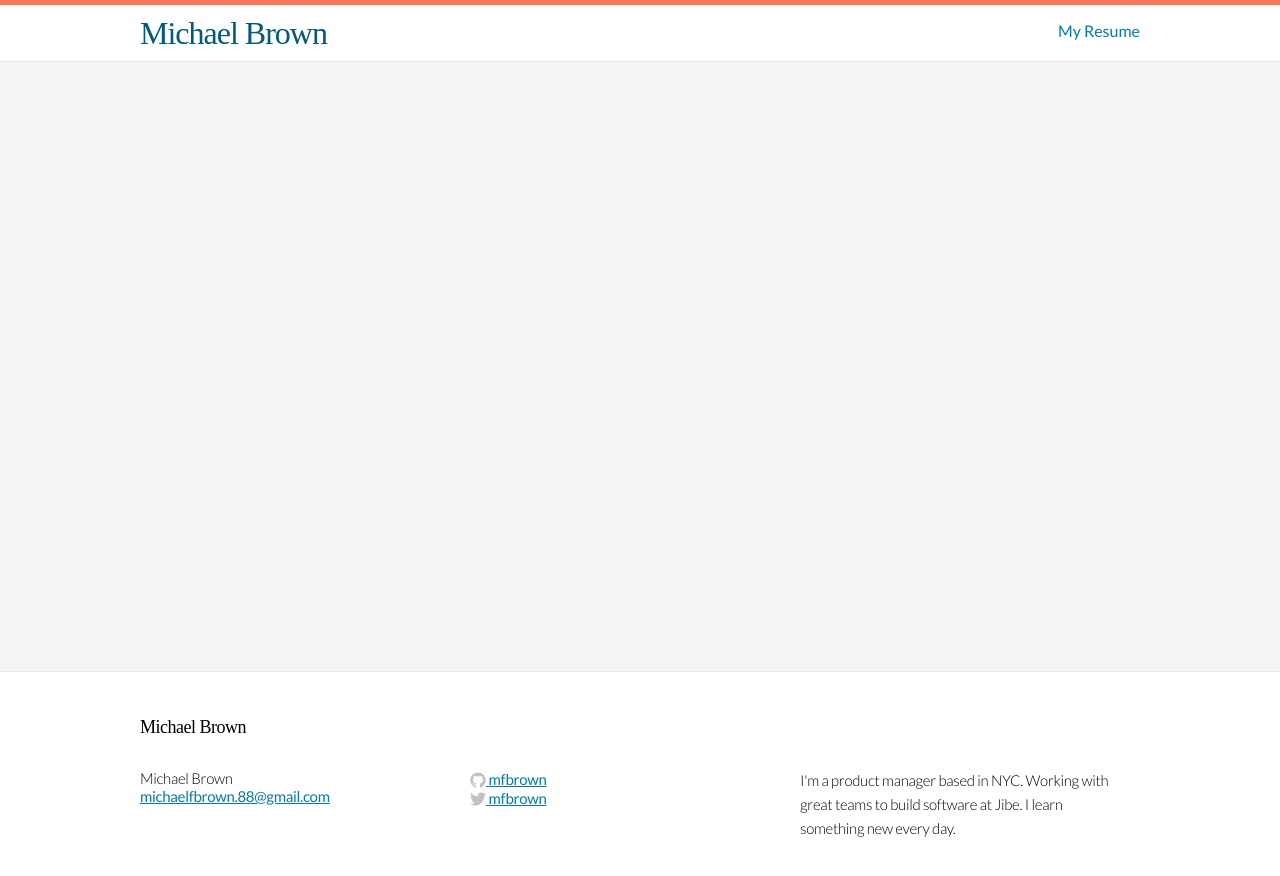
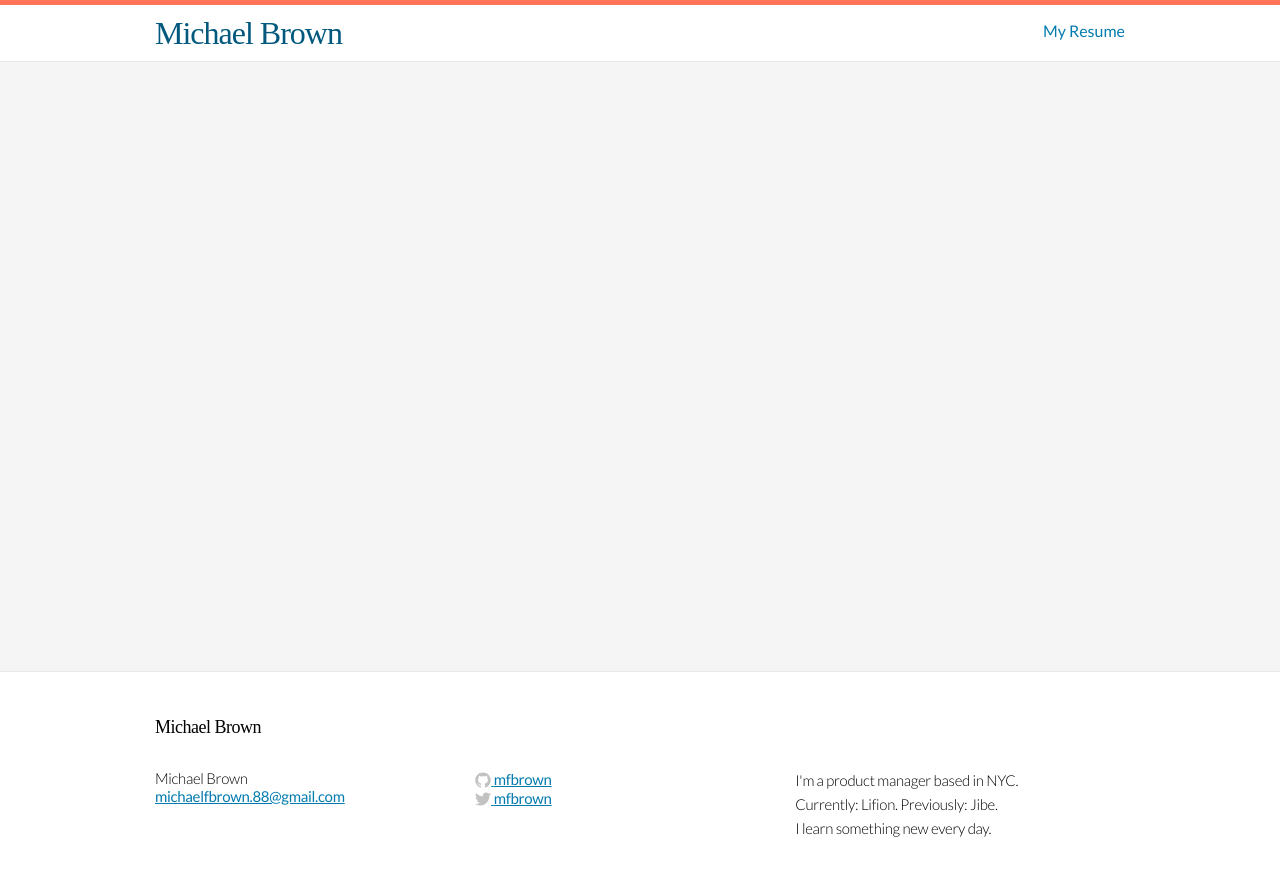
Before and after one commit to mfbrown/mfbrown.github.io, a Jekyll site: the page built from about.md, in a window 1280 px wide. Shown: the top 876 px of the page. Built offline with Jekyll 4.4.1, drawn with Linux system fonts in a browser that asks for light colours; some web fonts are replaced; our own code applies the rules of GitHub Pages for plain Markdown files.

Commit message:
Update config file with new job info

```diff
--- a/_config.yml
+++ b/_config.yml
@@ -15,7 +15,7 @@
 # in the templates via {{ site.myvariable }}.
 title: Michael Brown
 email: michaelfbrown.88@gmail.com
-description: "I'm a product manager based in NYC. Working with great teams to build software at Jibe. I learn something new every day."
+description: "I'm a product manager based in NYC.<br>Currently: Lifion. Previously: Jibe.<br>I learn something new every day."
 baseurl: ""
 url: "http://mfbrown.github.io"
 twitter_username: mfbrown
--- a/_scss/base/global-settings.scss
+++ b/_scss/base/global-settings.scss
@@ -29,7 +29,7 @@ body {
 		margin-left: auto;
 	}
 	@include bp(xlarge) {
-		width: 1000px;
+		width: 970px;
 	}
 }
 
--- a/_scss/layout/post.scss
+++ b/_scss/layout/post.scss
@@ -5,7 +5,7 @@
 p {
 	line-height: 1.5rem;
 	@include bp(medium){
-		font-size: 1.2rem;
+		font-size: 1.25rem;
 	}
 
 }
```
Also changed, not shown: Gemfile.lock.
